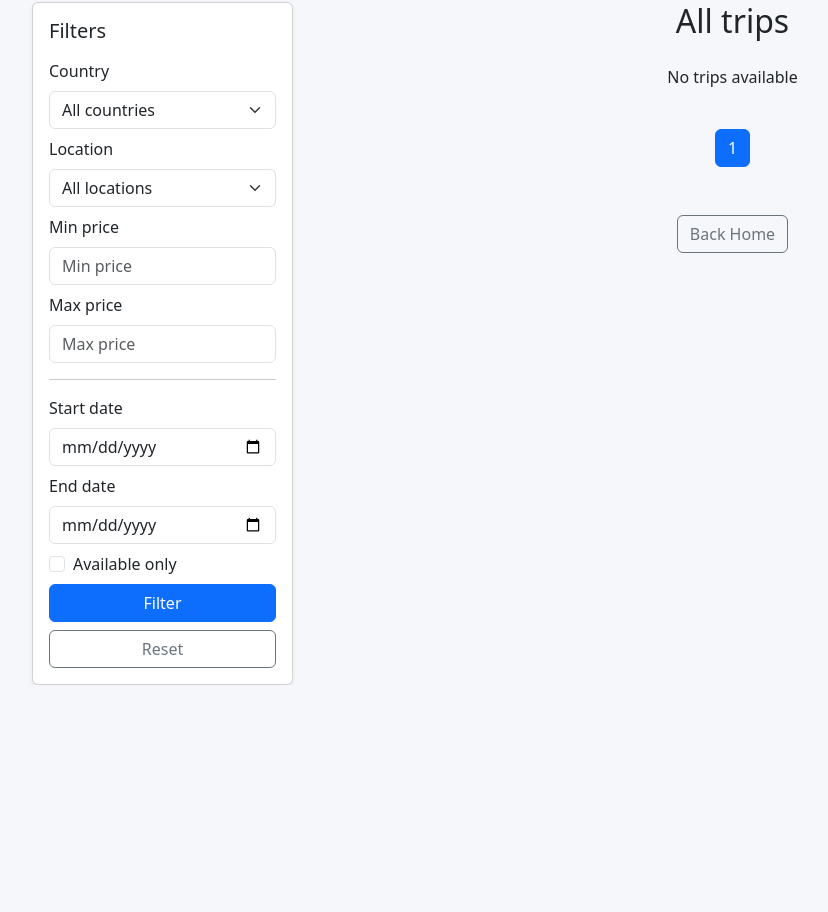
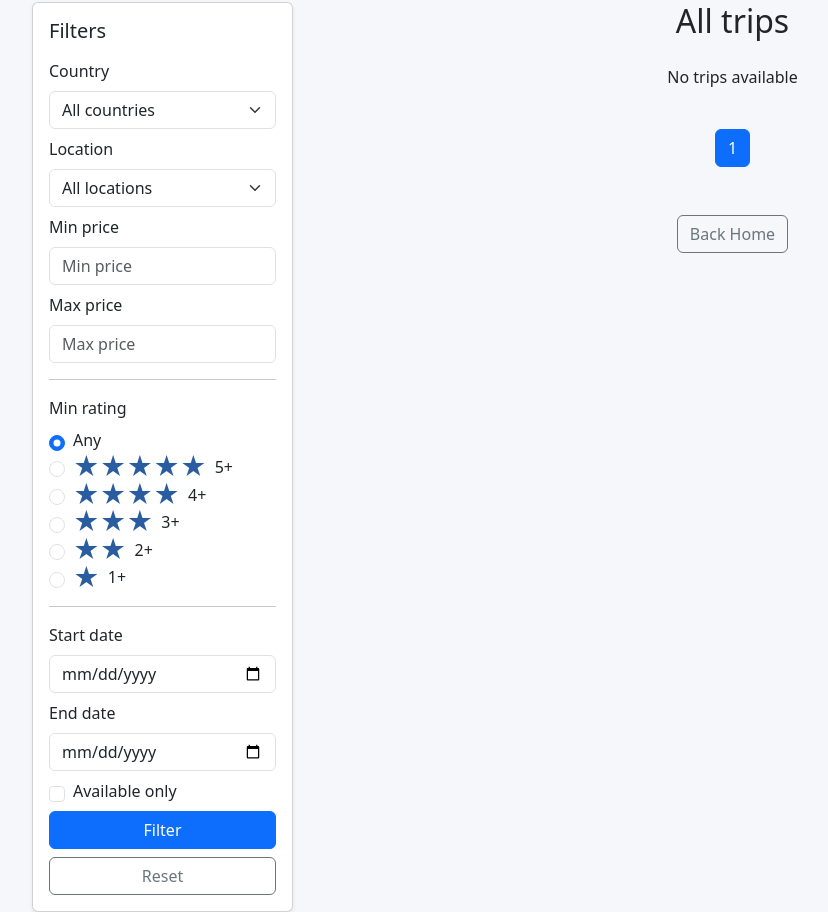
Before and after one commit to piotrgolebiewski07/travel_agency, a Django app: page /trips/ in a window 1280 px wide. Shown: the part 199-1111 px from the top of the page, without its empty margins (50-878 px from the left). Before the commit the page ends 884 px from the top, so only its background shows below. Run offline with Django 5.2, Linux system fonts and the light colour scheme; data that the repository does not hold is empty.

Commit message:
Implement rating filter and redesign reviews display across views

```diff
--- a/static/css/style.css
+++ b/static/css/style.css
@@ -3,12 +3,12 @@
     box-shadow: 0 15px 40px rgba(0,0,0,0.15);
     overflow: hidden;
     position: relative;
-    transition: transform 0.3s ease;
+    transition: transform 0.25s ease, box-shadow 0.25s ease;
 }
 
-/* 🔥 hover NA SAMEJ KARCIE */
 .trip-card:hover {
-    transform: scale(1.1);
+    transform: translateY(-8px);
+    box-shadow: 0 20px 45px rgba(0,0,0,0.2);
 }
 
 .trip-title {
@@ -53,15 +53,6 @@
     color: #6c757d;
 }
 
-.trip-card {
-    transition: transform 0.2s ease, box-shadow 0.2s ease;
-}
-
-.trip-card:hover {
-    transform: translateY(-20px);
-    box-shadow: 0 30px 50px rgba(0,0,0,0.25);
-}
-
 .trip-title {
     display: -webkit-box;
     -webkit-line-clamp: 2;
@@ -70,3 +61,23 @@
     min-height: 3em;
     text-align: left;
 }
+
+.form-check-label {
+    cursor: pointer;
+}
+
+.stars {
+    font-size: 1.6rem;
+    color: #2a5d9f;
+    line-height: 1;
+}
+
+.form-check {
+    display: flex;
+    align-items: center;
+}
+
+.form-check-input {
+    margin-top: 5px;        /* 🔥 usuwa przesunięcie */
+    margin-right: 8px;    /* odstęp od gwiazdek */
+}
--- a/trips/templates/trips/index.html
+++ b/trips/templates/trips/index.html
@@ -1,5 +1,8 @@
 {% extends "base.html" %}
+
 {% load translations %}
+
+{% load plurals %}
 
 {% block content %}
 
@@ -50,6 +53,81 @@
                            placeholder="Max price"
                            class="form-control mb-2"
                            step="1">
+
+                    <hr class="my-3">
+
+
+
+
+
+                    <label class="form-label">Min rating</label>
+
+                    <div class="mb-2">
+
+                        <div class="form-check">
+                            <input class="form-check-input" type="radio" name="min_rating" value=""
+                                   id="rating-any"
+                                   {% if not request.GET.min_rating %}checked{% endif %}>
+                            <label class="form-check-label" for="rating-any">
+                                Any
+                            </label>
+                        </div>
+
+                        <div class="form-check">
+                            <input class="form-check-input" type="radio" name="min_rating" value="5"
+                                   id="rating-5"
+                                   {% if request.GET.min_rating == "5" %}checked{% endif %}>
+                            <label class="form-check-label d-flex align-items-center" for="rating-5">
+                                <span class="stars">★★★★★</span>
+                                <span class="ms-2">5+</span>
+                            </label>
+                        </div>
+
+                        <div class="form-check">
+                            <input class="form-check-input" type="radio" name="min_rating" value="4"
+                                   id="rating-4"
+                                   {% if request.GET.min_rating == "4" %}checked{% endif %}>
+                            <label class="form-check-label d-flex align-items-center" for="rating-4">
+                                <span class="stars">★★★★</span>
+                                <span class="ms-2">4+</span>
+                            </label>
+                        </div>
+
+                        <div class="form-check">
+                            <input class="form-check-input" type="radio" name="min_rating" value="3"
+                                   id="rating-3"
+                                   {% if request.GET.min_rating == "3" %}checked{% endif %}>
+                            <label class="form-check-label d-flex align-items-center" for="rating-3">
+                                <span class="stars">★★★</span>
+                                <span class="ms-2">3+</span>
+                            </label>
+                        </div>
+
+                        <div class="form-check">
+                            <input class="form-check-input" type="radio" name="min_rating" value="2"
+                                   id="rating-2"
+                                   {% if request.GET.min_rating == "2" %}checked{% endif %}>
+                            <label class="form-check-label d-flex align-items-center" for="rating-2">
+                                <span class="stars">★★</span>
+                                <span class="ms-2">2+</span>
+                            </label>
+                        </div>
+
+                        <div class="form-check">
+                            <input class="form-check-input" type="radio" name="min_rating" value="1"
+                                   id="rating-1"
+                                   {% if request.GET.min_rating == "1" %}checked{% endif %}>
+                            <label class="form-check-label d-flex align-items-center" for="rating-1">
+                                <span class="stars">★</span>
+                                <span class="ms-2">1+</span>
+                            </label>
+                        </div>
+
+                    </div>
+
+
+
+
 
                     <hr class="my-3">
 
@@ -109,17 +187,23 @@
                                     <div class="position-relative">
                                         <img src="{{ img.image.url }}" class="card-img-top" style="height:220px; object-fit:cover;">
 
-                                        {% if trip.avg_rating %}
-                                            <div class="position-absolute top-0 start-0 m-2 px-2 py-1"
-                                                 style="background: rgba(0,0,0,0.6); color: #ffd700; border-radius: 6px; font-size: 0.9rem;">
-                                                ⭐ {{ trip.avg_rating|floatformat:1 }} ({{ trip.reviews_count }})
-                                            </div>
-                                        {% else %}
-                                            <div class="position-absolute top-0 start-0 m-2 px-2 py-1"
-                                                 style="background: rgba(0,0,0,0.6); color: #ccc; border-radius: 6px; font-size: 0.8rem;">
-                                                No reviews yet
-                                            </div>
-                                        {% endif %}
+                                        <div class="position-absolute top-0 end-0 m-2 px-2 py-1"
+                                             style="background: rgba(0,0,0,0.6); border-radius: 6px; font-size: 0.85rem;">
+                                            {% if trip.reviews_count > 0 %}
+                                                <p class="mb-0" style="color:#ffd700; font-weight:500;">
+                                                    {{ trip.avg_rating|floatformat:1 }} / 5
+                                                </p>
+
+                                                <p class="mb-0 text-light small">
+                                                    {{ trip.reviews_count }} {{ trip.reviews_count|review_word:request.LANGUAGE_CODE }}
+                                                </p>
+                                            {% else %}
+                                                <p class="mb-0 text-light small">
+                                                    {% t "Brak opinii" "No reviews yet" %}
+                                                </p>
+                                            {% endif %}
+
+                                        </div>
                                     </div>
                                 {% else %}
                                     <img src="https://via.placeholder.com/400x250" class="card-img-top">
--- a/trips/views.py
+++ b/trips/views.py
@@ -39,6 +39,7 @@ def index(request):
     location = request.GET.get("location")
     min_price = request.GET.get("min_price")
     max_price = request.GET.get("max_price")
+    min_rating = request.GET.get("min_rating")
     start_date = request.GET.get("start_date")
     end_date = request.GET.get("end_date")
     available = request.GET.get("available")
@@ -64,6 +65,9 @@ def index(request):
     if available:
         trips = trips.filter(available=True)
 
+    if min_rating:
+        trips = trips.filter(avg_rating__gte=float(min_rating))
+
     paginator = Paginator(trips, 5)  # 5 trips na stronę
     page_number = request.GET.get("page")
     page_obj = paginator.get_page(page_number)
```
Also changed, not shown: templates/home.html (+31 -13 lines), trips/templatetags/plurals.py (added, +17 -0 lines).
